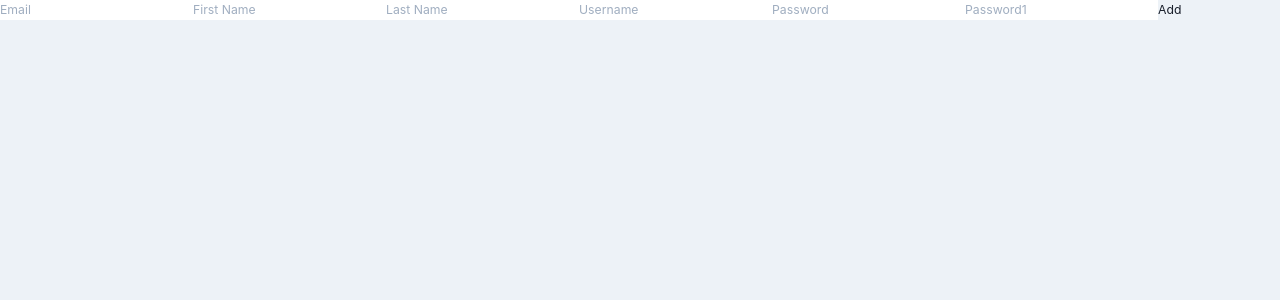
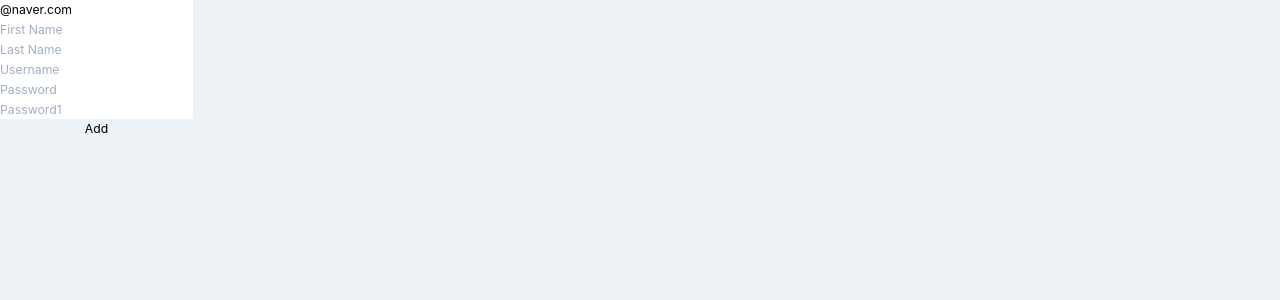
Before and after one commit to haneulee/react-study-v2, a React (Create React App) app: page /react-study-v2/todo in a window 1280 px wide. Shown: the top 300 px of the page. Built offline with nearby package versions, Linux system fonts and the light colour scheme.

Commit message:
add form validations

```diff
--- a/src/routes/ToDoList.tsx
+++ b/src/routes/ToDoList.tsx
@@ -1,30 +1,96 @@
 import React, { useState } from "react";
 import { useForm } from "react-hook-form";
 
+interface IForm {
+  email: string;
+  firstName: string;
+  lastName: string;
+  username: string;
+  password: string;
+  password1: string;
+  extraError?: string;
+}
+
 const ToDoList = function () {
-  // const [toDo, setToDo] = useState("");
-  // const onChange = (event: React.FormEvent<HTMLInputElement>) => {
-  //   const {
-  //     currentTarget: { value },
-  //   } = event;
-  //   setToDo(value);
-  // };
-  // const onSubmit = (event: React.FormEvent<HTMLFormElement>) => {
-  //   event.preventDefault();
-  //   console.log(toDo);
-  // };
-  const { register, watch } = useForm();
-  console.log(watch());
+  const {
+    register,
+    handleSubmit,
+    formState: { errors },
+    setError,
+  } = useForm<IForm>({
+    defaultValues: {
+      email: "@naver.com",
+    },
+  });
+  const onValid = (data: IForm) => {
+    if (data.password !== data.password1) {
+      setError(
+        "password1",
+        { message: "Password are not the same" },
+        { shouldFocus: true },
+      );
+    }
+    // setError("extraError", { message: "Server offline." });
+  };
+
   return (
-    <div>
-      <form>
-        <input {...register("email")} placeholder="Email" />
-        <input {...register("firstName")} placeholder="First Name" />
-        <input {...register("lastName")} placeholder="Last Name" />
-        <input {...register("username")} placeholder="Username" />
-        <input {...register("password")} placeholder="Password" />
-        <input {...register("password1")} placeholder="Password1" />
+    <div style={{ color: "black" }}>
+      <form
+        style={{ display: "flex", flexDirection: "column" }}
+        onSubmit={handleSubmit(onValid)}
+      >
+        <input
+          {...register("email", {
+            required: "Email is required",
+            pattern: {
+              value: /^[A-Za-z0-9._%+-]+@naver.com$/,
+              message: "Only naver.com emails allowed",
+            },
+          })}
+          placeholder="Email"
+        />
+        <span>{errors?.email?.message}</span>
+        <input
+          {...register("firstName", {
+            required: "write here",
+            validate: {
+              noNico: (value) =>
+                value.includes("nico") ? "no nicos allowed" : true,
+              noNick: (value) =>
+                value.includes("nick") ? "no nick allowed" : true,
+            },
+          })}
+          placeholder="First Name"
+        />
+        <span>{errors?.firstName?.message}</span>
+        <input
+          {...register("lastName", { required: "write here" })}
+          placeholder="Last Name"
+        />
+        <span>{errors?.lastName?.message}</span>
+        <input
+          {...register("username", { required: "write here", minLength: 10 })}
+          placeholder="Username"
+        />
+        <span>{errors?.username?.message}</span>
+        <input
+          {...register("password", { required: "write here", minLength: 5 })}
+          placeholder="Password"
+        />
+        <span>{errors?.password?.message}</span>
+        <input
+          {...register("password1", {
+            required: "Password is required",
+            minLength: {
+              value: 5,
+              message: "Your password is too short.",
+            },
+          })}
+          placeholder="Password1"
+        />
+        <span>{errors?.password1?.message}</span>
         <button type="button">Add</button>
+        <span>{errors?.extraError?.message}</span>
       </form>
     </div>
   );
```
